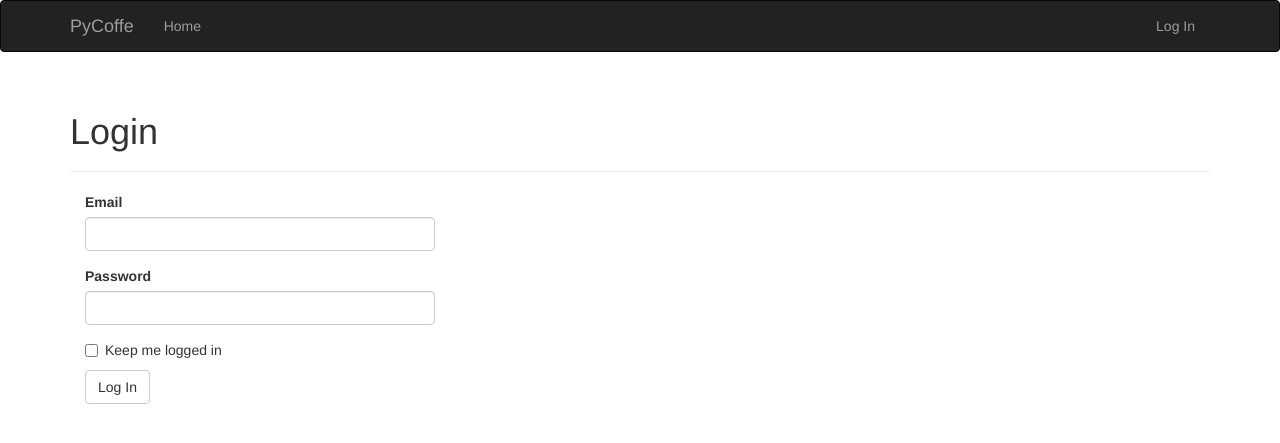
After one commit to antoniocsz/LivroFlask, a Flask app: page /auth/login in a window 1280 px wide. The commit adds this page. Shown: the top 443 px of the page. Run offline with Flask 2, Linux system fonts and the light colour scheme; some libraries are stand-ins or nearby versions.

Commit message:
adicionando as paradas do flask-login para loggin

```diff
--- /dev/null
+++ b/app/auth/__init__.py
@@ -0,0 +1,5 @@
+from flask import Blueprint
+
+auth = Blueprint('auth', __name__)
+
+from . import views
--- /dev/null
+++ b/app/auth/forms.py
@@ -0,0 +1,9 @@
+from flask_wtf import Form
+from wtforms import StringField, PasswordField, BooleanField, SubmitField
+from wtforms.validators import Required, Length, Email
+
+class LoginForm(Form):
+    email = StringField('Email', validators=[Required(), Length(1,64), Email()])
+    password = PasswordField('Password', validators=[Required()])
+    remember_me = BooleanField('Keep me logged in')
+    submit = SubmitField('Log In')
--- /dev/null
+++ b/app/auth/views.py
@@ -0,0 +1,25 @@
+from flask import render_template, redirect, request, url_for, flash
+from flask_login import login_user, logout_user, login_required
+from . import auth
+from ..models import User
+from .forms import LoginForm
+
+
+@auth.route('/login', methods=['GET','POST'])
+def login():
+    form = LoginForm()
+    if form.validate_on_submit():
+        user = User.query.filter_by(email=form.email.data).first()
+        if user is not None and user.verify_password(form.password.data):
+            login_user(user, form.remember_me.data)
+            return redirect(request.args.get('next') or url_for('main.index'))
+        flash('Invalid username or password.')
+    return render_template('auth/login.html', form=form)
+
+
+@auth.route('/logout')
+@login_required
+def logout():
+    logout_user()
+    flash('You have been logged out.')
+    return redirect(url_for('main.index'))
--- /dev/null
+++ b/app/templates/auth/login.html
@@ -0,0 +1,13 @@
+{% extends "base.html" %}
+{% import "bootstrap/wtf.html" as wtf %}
+
+{% block title %}Flasky - Login{% endblock %}
+
+{% block page_content %}
+    <div class="page-header">
+        <h1>Login</h1>
+    </div>
+    <div class="col-md-4">
+        {{ wtf.quick_form(form) }}
+    </div>
+{% endblock %}
--- a/app/templates/base.html
+++ b/app/templates/base.html
@@ -24,6 +24,13 @@
             <ul class="nav navbar-nav">
                 <li><a href="{{url_for('main.index')}}">Home</a></li>
             </ul>
+            <ul class="nav navbar-nav navbar-right">
+                {% if current_user.is_authenticated %}
+                <li><a href="{{ url_for('auth.logout') }}">Log Out</a></li>
+                {% else %}
+                <li><a href="{{ url_for('auth.login') }}">Log In</a></li>
+                {% endif %}
+            </ul>
         </div>
     </div>
 </nav>
--- a/requeriments.txt
+++ b/requeriments.txt
@@ -4,6 +4,7 @@ click==6.6
 dominate==2.2.1
 Flask==0.11.1
 Flask-Bootstrap==3.3.6.0
+Flask-Login==0.3.2
 Flask-Mail==0.9.1
 Flask-Migrate==2.0.0
 Flask-Moment==0.5.1
```
Also changed, not shown: app/__init__.py (+8 -0 lines), app/main/views.py (+3 -20 lines), app/models.py (+21 -2 lines), app/templates/index.html (+1 -8 lines), migrations/versions/4347b93e4f62_initial_migration.py (added, +30 -0 lines), tests/test_user_model.py (added, +35 -0 lines).
